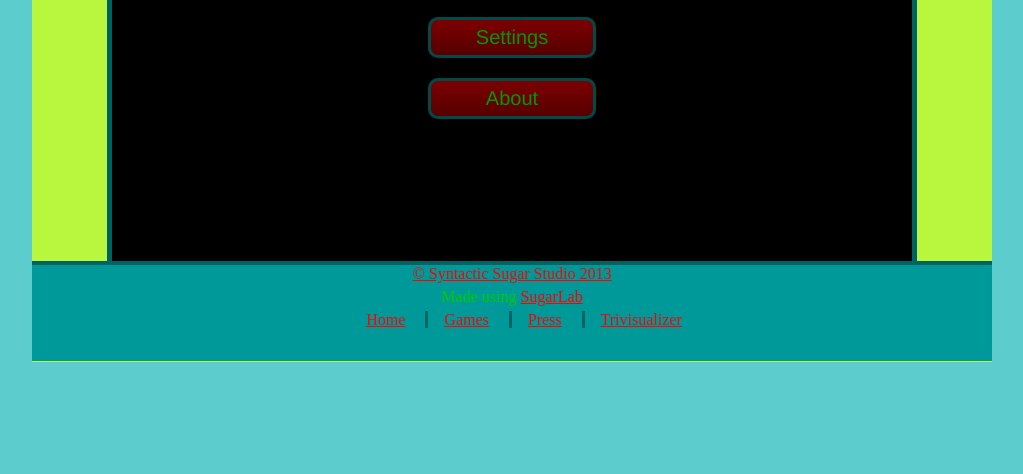
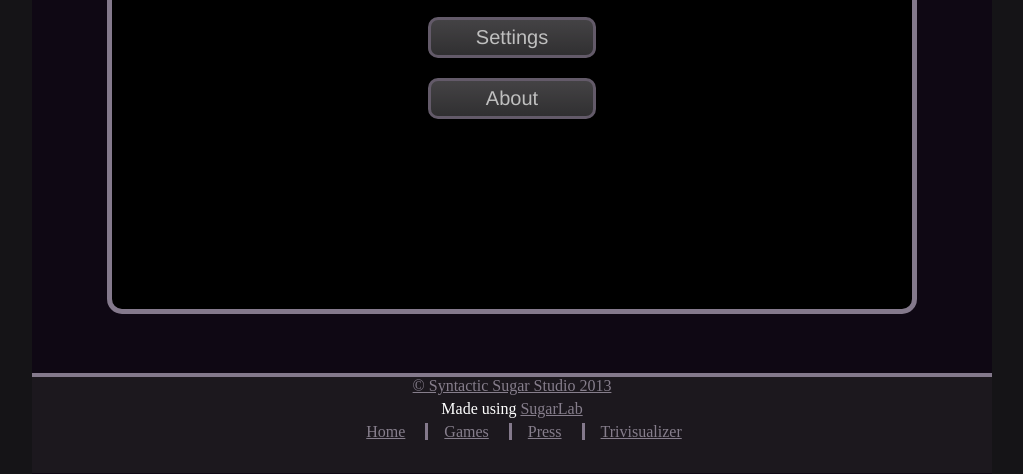
Before and after one commit to Bloodyaugust/fluff, a website with bundled scripts: page index.html in a window 1280 px wide. Shown: the part 458-932 px from the top of the page, without its empty margins (128-1151 px from the left). Before the commit the page ends 820 px from the top, so only its background shows below. Built offline with nearby package versions, Linux system fonts and the light colour scheme.

Commit message:
Changed the color scheme

```diff
--- a/res/sass/main.scss
+++ b/res/sass/main.scss
@@ -1,15 +1,15 @@
 @import "compass/css3/box-sizing";
 
 //Font
-$text-color: #00CC00;
+$text-color: #FFF;
 
 //General UI
-$ui-highlight: #006363;
-$ui-inactive: #A60000;
-$ui-active: #FF0000;
-$background-color: #5CCCCC;
-$background-color-light: #009999;
-$background-color-alt: #B9F73E;
+$ui-highlight: #84798C;
+$ui-inactive: #5B595C;
+$ui-active: #867E8C;
+$background-color: #151417;
+$background-color-light: #1C181E;
+$background-color-alt: #0F0814;
 
 //Footer
 $footer-border-size: 0.3rem;
@@ -77,7 +77,7 @@ a:visited {
 .canvas-container {
   width: 100%;
   display: block;
-  padding-bottom: 3em;
+  padding-bottom: 10rem;
 }
 
 .footer {
```
Also changed, not shown: res/css/main.css.
